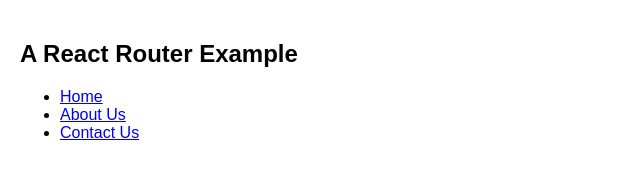
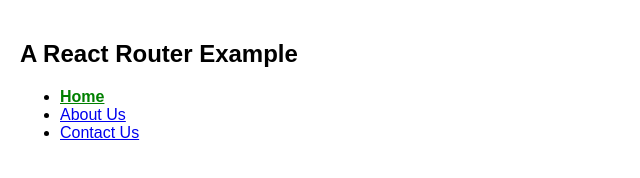
Before and after one commit to SpaceFozzy/react-router-example, a React (Create React App) app: page / in a window 1280 px wide. Shown: the top 178 px of the page, without its empty margins (0-640 px from the left). Built offline with nearby package versions, Linux system fonts and the light colour scheme.

Commit message:
Add NavLinks and active style

```diff
--- a/src/App.js
+++ b/src/App.js
@@ -1,5 +1,5 @@
 import React, { Component } from 'react';
-import { BrowserRouter as Router, Link, Route } from 'react-router-dom';
+import { BrowserRouter as Router, Route } from 'react-router-dom';
 import Nav from './nav/nav.component';
 import AboutComponent from './about/about.component';
 import ContactComponent from './contact/contact.component'
--- a/src/nav/nav.component.js
+++ b/src/nav/nav.component.js
@@ -1,5 +1,5 @@
 import React, { Component } from 'react';
-import { Link } from 'react-router-dom';
+import { NavLink } from 'react-router-dom';
 
 class Nav extends Component {
     render() {
@@ -7,19 +7,28 @@ class Nav extends Component {
             <nav>
                 <ul>
                     <li>
-                        <Link to="/">
+                        <NavLink to="/" activeStyle={{ color: 'green' }} exact activeStyle={{
+                            fontWeight: 'bold',
+                            color: 'green'
+                        }}>
                         Home
-                        </Link>
+                        </NavLink>
                     </li>
                     <li>
-                        <Link to="/about">
+                        <NavLink to="/about" activeStyle={{ color: 'green' }}  activeStyle={{
+                            fontWeight: 'bold',
+                            color: 'green'
+                        }}>
                         About Us
-                        </Link>
+                        </NavLink>
                     </li>
                     <li>
-                        <Link to="/contact">
+                        <NavLink to="/contact" activeStyle={{ color: 'green' }}  activeStyle={{
+                            fontWeight: 'bold',
+                            color: 'green'
+                        }}>
                         Contact Us
-                        </Link>
+                        </NavLink>
                     </li>
                 </ul>
             </nav>
```
